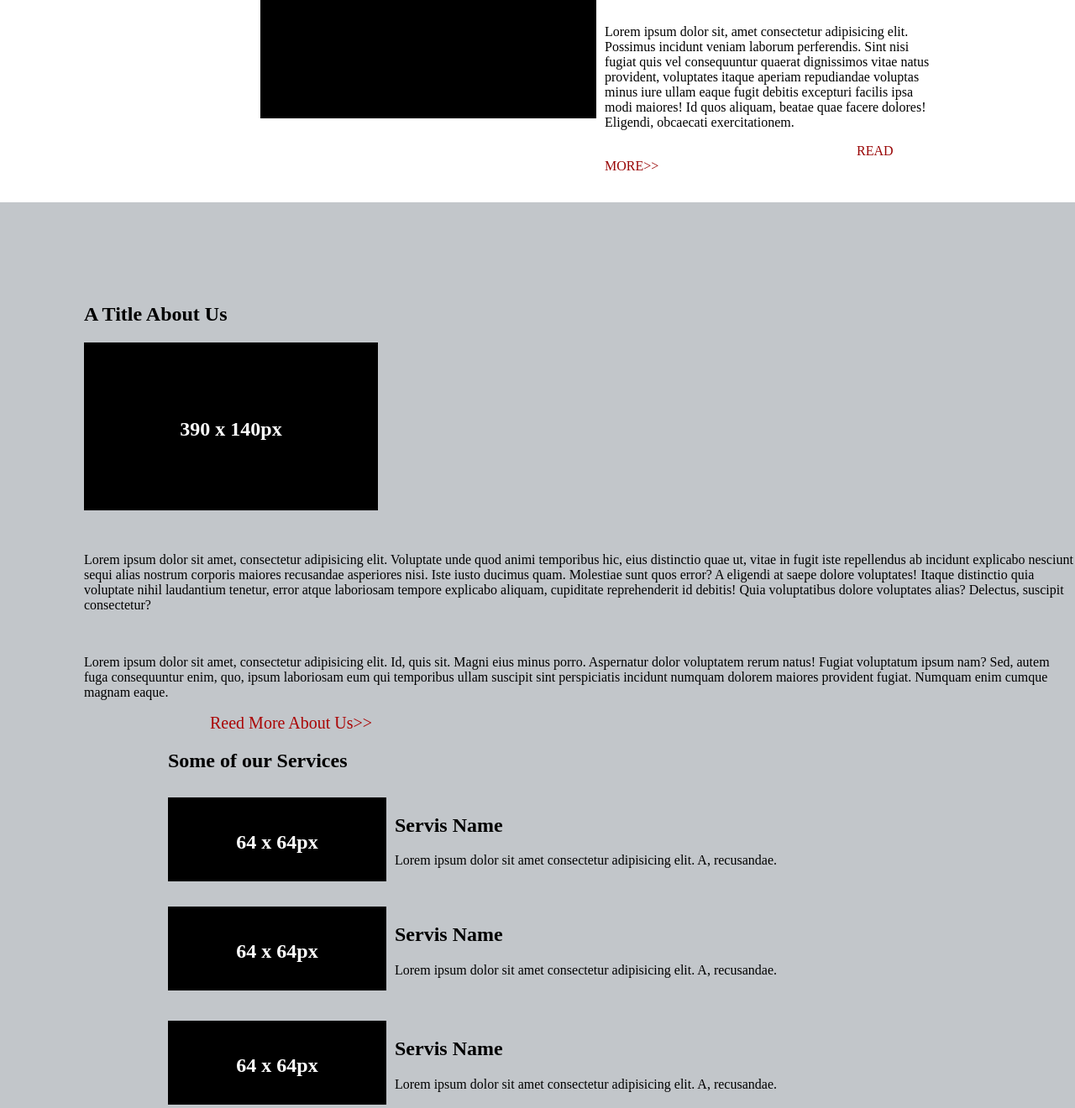
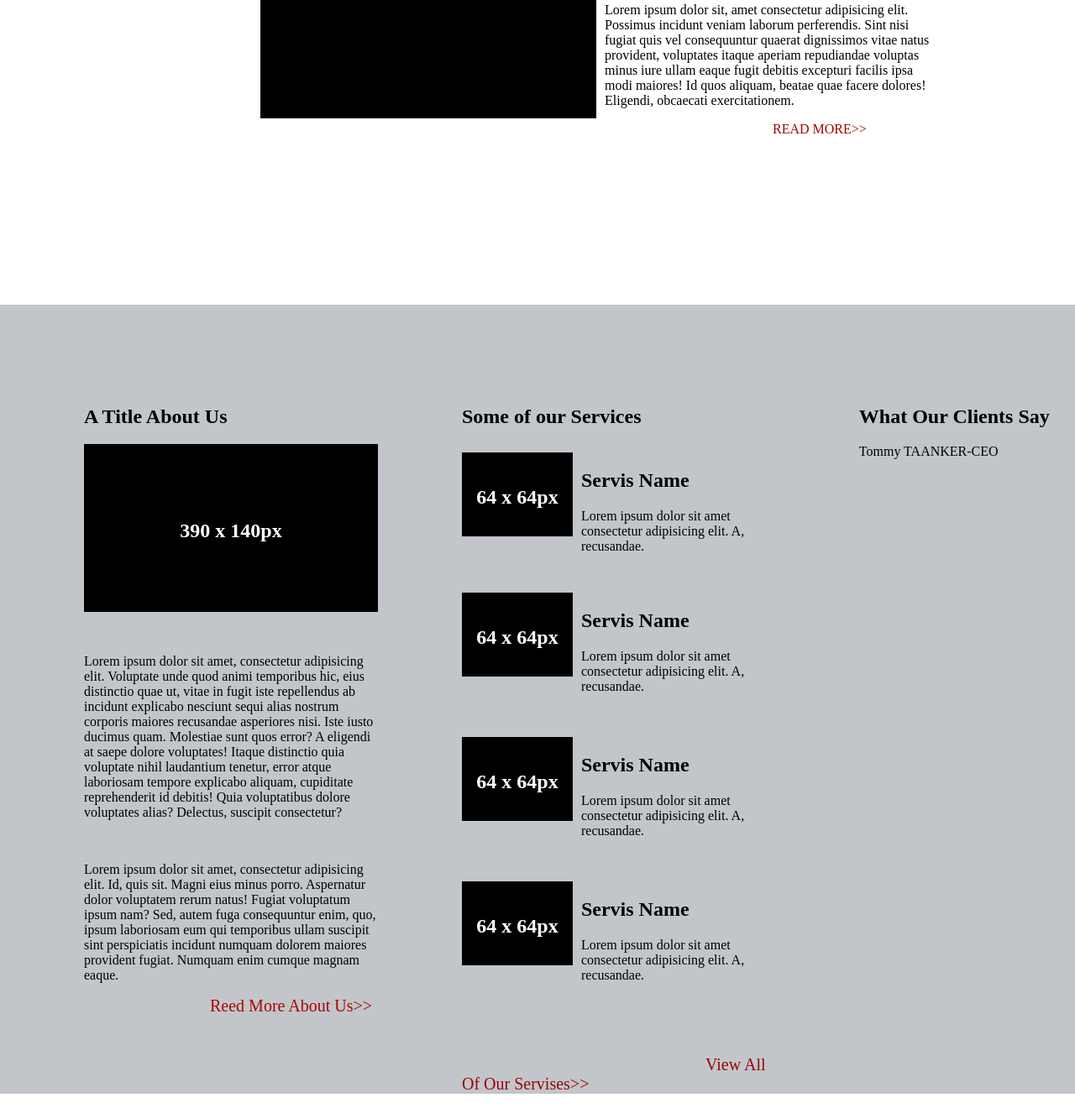
Before and after one commit to Rakibul-hassan-shehab/phd-to-html, a plain HTML site: page index.html in a window 1280 px wide. Shown: the part 1325-2645 px from the top of the page at 84% size. Drawn offline with Linux system fonts and the light colour scheme.

Commit message:
add new code

```diff
--- a/index.html
+++ b/index.html
@@ -119,7 +119,7 @@
                         <p>Lorem ipsum dolor sit amet consectetur adipisicing elit. A, recusandae.</p>
                     </div>
                 </div>
-                <a href="#">View All Of Our Servises>></a>
+                <a href="#" class="view_servise">View All Of Our Servises>></a>
             </div>
             <div class="clients">
                 <h1>What Our Clients Say</h1>
--- a/style.css
+++ b/style.css
@@ -130,18 +130,19 @@ input[type="search"]{
     margin-left: 310px;
 }
 .blank_text{
-    height: 400px;
+
     width: 400px;
     margin-left: 10px;
+    padding-bottom: 100px;
 }
 .blank_text h1{
-    font-size: 65px;
+    font-size: 60px;
     padding-top: 25px;
     margin-left: 45px;
 }
 .blank_text a{
     color: #990505;
-    padding-left: 300px;
+    padding-left: 200px;
     text-decoration: none;
 }
 .bacground_section_color{
@@ -161,7 +162,7 @@ input[type="search"]{
 .about_us{
     padding-top: 100px;
     margin-left: 100px;
-    width: ;
+   display: flex;
 
 }
 .title_us a{
@@ -173,6 +174,9 @@ input[type="search"]{
 }
 .title_us p{
     margin-top: 50px;
+}
+.title_us{
+    width: 500px;
 }
 .servis_img1{
     height: 100px;
@@ -192,6 +196,7 @@ input[type="search"]{
 }
 #servis_name4{
     padding-top: 35px;
+    margin-bottom: 70px;
 }
 .servis_name1{
     display: flex;
@@ -209,10 +214,10 @@ input[type="search"]{
 .our_services a{
     text-decoration: none;
     color: #990505;
+    padding-left: 290px;
     font-size: 20px;
-    padding-left: 100px;
+}
 
-}
 .clients{
     padding-left: 100px;
    width: 500px;
```
